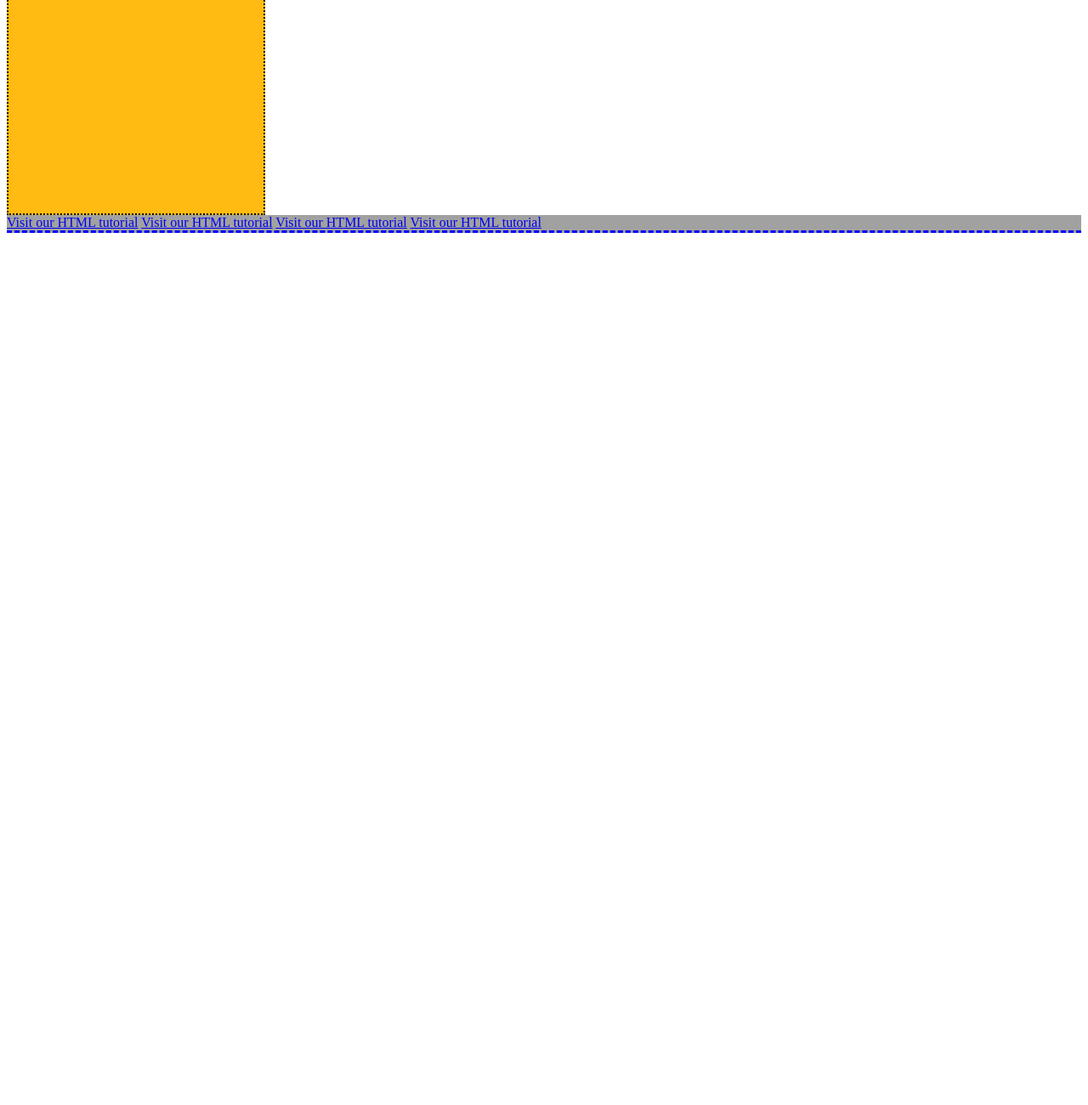
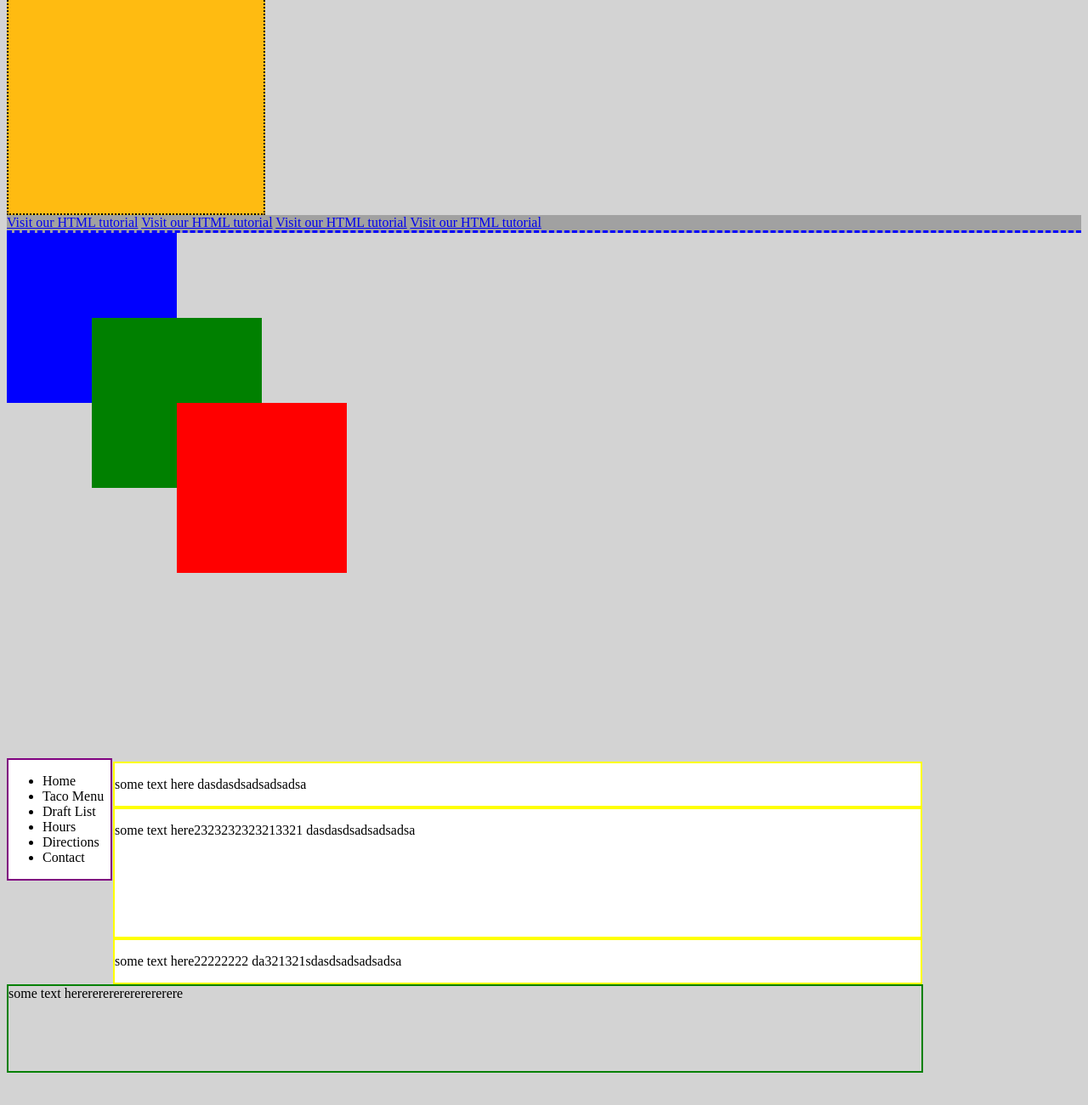
Before and after one commit to dinolaur/practica-frontend-wantsome, a plain HTML site: page Saptamana 3/P2/Practice/index.html in a window 1280 px wide. Shown: the part 1561-2861 px from the top of the page at 85% size. Before the commit the page ends 1843 px from the top, so only its background shows below. Drawn offline with Linux system fonts and the light colour scheme.

Commit message:
completed the practice for saptamana3 p2 because i missed but hey i recovered!

```diff
--- a/Saptamana 3/P2/Practice/index.html
+++ b/Saptamana 3/P2/Practice/index.html
@@ -58,6 +58,49 @@
 
    </div>
 
+   <div class="box1">
+
+   </div>
+
+   <div class="box2">
+
+   </div>
+
+   <div class="box3">
+
+   </div>
+   <br>
+
+
+
+
+   <nav>
+     <ul>
+        <li>Home</li>
+        <li>Taco Menu</li>
+        <li>Draft List</li>
+        <li>Hours</li>
+        <li>Directions</li>
+        <li>Contact</li>
+     </ul>
+   </nav>
+
+   <section class="section1">
+     <p>some text here dasdasdsadsadsadsa</p>
+   </section>
+
+   <section class="section2">
+    <p>some text here2323232323213321 dasdasdsadsadsadsa</p>
+  </section>
+
+  <section class="section3">
+    <p>some text here22222222 da321321sdasdsadsadsadsa</p>
+  </section>
+
+  <footer>
+    some text herererererererererere
+  </footer>
 
 
   </body>
+  </html>
--- a/Saptamana 3/P2/Practice/styles.css
+++ b/Saptamana 3/P2/Practice/styles.css
@@ -45,3 +45,87 @@
 
 
 }
+
+
+.box1{
+    height: 200px;
+    width: 200px;
+    background-color: blue;
+    position: static;
+}
+
+.box2{
+    height: 200px;
+    width: 200px;
+    background-color: green;
+    position: relative;
+    left: 100px;
+    bottom: 100px;
+}
+
+.box3{
+    height: 200px;
+    width: 200px;
+    background-color: red;
+    position: relative;
+    bottom: 200px;
+    left: 200px;
+
+}
+
+body{
+    background-color: lightgrey;
+}
+
+
+nav{
+    height: 140px;
+    width: 120px;
+    border: solid 2px purple;
+    position: relative;
+    background-color: white;
+}
+
+.section1{
+    height: 50px;
+    width: 75%;
+    border: solid 2px yellow;
+    margin-left: 125px;
+    bottom: 140px;
+    position: relative;
+    display: inline-block;
+    background-color: white
+
+}
+
+.section2{
+    height: 150px;
+    width: 75%;
+    border: solid 2px yellow;
+    margin-left: 125px;
+    bottom: 140px;
+    position: relative;
+    background-color: white
+
+}
+
+.section3{
+    height: 50px;
+    width: 75%;
+    border: solid 2px yellow;
+    margin-left: 125px;
+    bottom: 140px;
+    position: relative;
+    background-color: white
+
+}
+
+footer{
+    height: 100px;
+    width: 85%;
+    border: solid 2px green;
+    position: relative;
+    bottom: 140px;
+
+
+}
```
